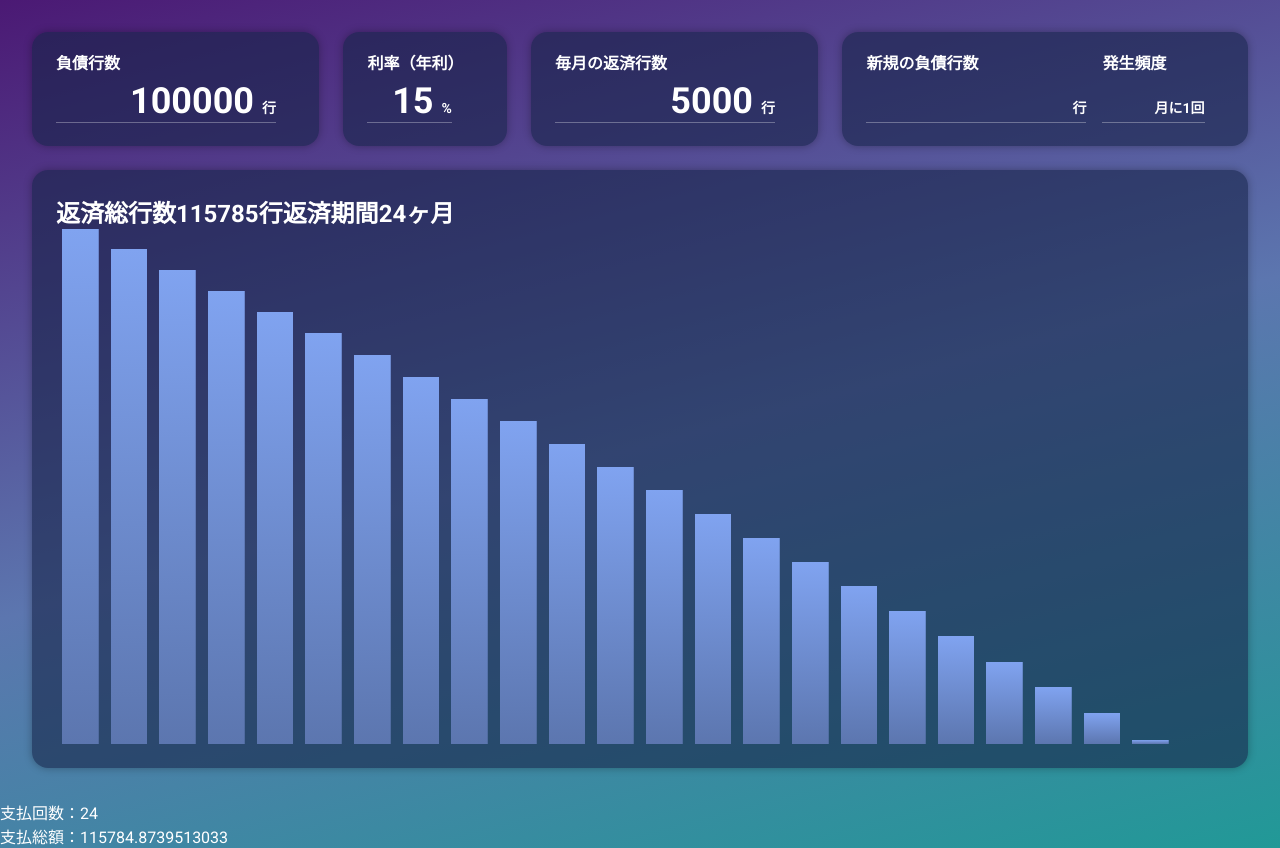
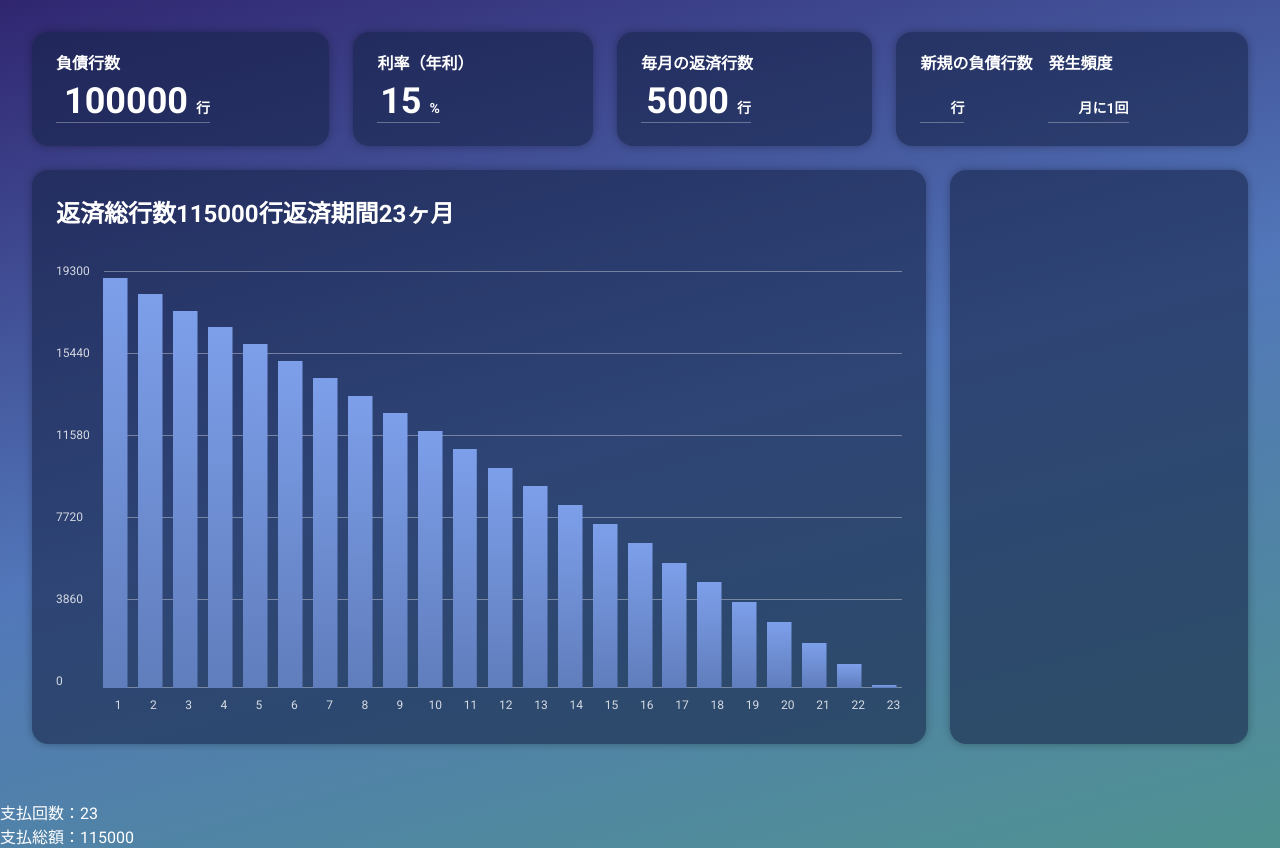
Before and after one commit to Crayfisher-zari/revolving-simulator, a Vue app: page / in a window 1280 px wide. Built offline with nearby package versions, Linux system fonts and the light colour scheme.

Commit message:
グラフ作成

```diff
--- a/src/App.vue
+++ b/src/App.vue
@@ -2,7 +2,6 @@
 import { ref, computed } from "vue";
 import GlobalLayout from "./components/GlobalLayout.vue";
 import NumberInput from "./components/NumberInput.vue";
-import ItemPanel from "./components/ItemPanel.vue";
 import GraphView from "./components/GraphView.vue";
 
 const debtRows = ref<number>(100000);
@@ -48,6 +47,10 @@ const calculated = computed(() => {
     // 今月の利子の支払額
     const paybackInterest = payback.value - paybackPrincipal;
 
+    if(remainedDebtBalanceOverZero === 0){
+      break;
+    }
+
     // リストを更新
     remainedDebtBalanceList.push(Math.round(remainedDebtBalanceOverZero));
     paybackPrincipalList.push(Math.round(paybackPrincipal));
@@ -76,60 +79,28 @@ const calculated = computed(() => {
 <template>
   <GlobalLayout>
     <template #debt>
-      <ItemPanel>
-        <NumberInput v-model.number="debtRows" label="負債行数" unit="行" />
-      </ItemPanel>
+      <NumberInput v-model.number="debtRows" label="負債行数" unit="行" />
     </template>
     <template #interestRate>
-      <ItemPanel>
-        <NumberInput
-          v-model.number="interestRate"
-          label="利率（年利）"
-          unit="%"
-          :digits="3"
-        />
-      </ItemPanel>
+      <NumberInput v-model.number="interestRate" label="利率（年利）" unit="%" :digits="3" />
     </template>
     <template #payback>
-      <ItemPanel>
-        <NumberInput
-          v-model.number="payback"
-          label="毎月の返済行数"
-          unit="行"
-          :digits="9"
-        />
-      </ItemPanel>
+      <NumberInput v-model.number="payback" label="毎月の返済行数" unit="行" :digits="9" />
     </template>
     <template #newDebt>
-      <ItemPanel>
-        <div class="newPayback">
-          <NumberInput
-            v-model.number="newPayback"
-            label="新規の負債行数"
-            unit="行"
-            :digits="9"
-          />
-          <NumberInput
-            v-model.number="perMonth"
-            label="発生頻度"
-            unit="月に1回"
-            :digits="2"
-          />
-        </div>
-      </ItemPanel>
+      <div class="newPayback">
+        <NumberInput v-model.number="newPayback" label="新規の負債行数" unit="行" :digits="9" />
+        <NumberInput v-model.number="perMonth" label="発生頻度" unit="月に1回" :digits="2" />
+      </div>
+    </template>
+    <template #rightBlank>
+      <h1 class="mainTitle">技術的負債リボ払い<br>シミュレーター</h1>
     </template>
     <template #graph>
-      <ItemPanel>
-        <GraphView
-          :is-infinity="calculated.isInfinity"
-          :count="calculated.count"
-          :total-amount="calculated.totalAmount"
-          :remained-debt-balance-list="calculated.remainedDebtBalanceList"
-          :payback-interest-list="calculated.paybackInterestList"
-          :payback-principal-list="calculated.paybackPrincipalList"
-          :interest-list="calculated.interestList"
-        />
-      </ItemPanel>
+      <GraphView :is-infinity="calculated.isInfinity" :count="calculated.count" :total-amount="calculated.totalAmount"
+        :remained-debt-balance-list="calculated.remainedDebtBalanceList"
+        :payback-interest-list="calculated.paybackInterestList"
+        :payback-principal-list="calculated.paybackPrincipalList" :interest-list="calculated.interestList" />
     </template>
   </GlobalLayout>
 
@@ -142,4 +113,9 @@ const calculated = computed(() => {
   display: flex;
   column-gap: 16px;
 }
+
+.mainTitle{
+  font-size: 16px;
+  font-weight: bold;
+}
 </style>
--- a/src/assets/style.css
+++ b/src/assets/style.css
@@ -4,8 +4,8 @@
   -moz-osx-font-smoothing: grayscale;
 
   --color-background-panel: rgb(23 35 73 / 60%);
-  --color-text-primary: #fff;
-  --color-text-secondary: #999;
+  --color-text-primary: rgb(255 255 255 / 100%);
+  --color-text-secondary: rgb(255 255 255 / 80%);
   --ease-out-quart: cubic-bezier(0.25, 1, 0.5, 1);
 }
 
@@ -20,9 +20,9 @@ html {
   min-height: 100vh;
   background-image: linear-gradient(
     -15deg,
-    #219997 0%,
-    #5c76af 48%,
-    #4b1974 100%
+    #4f9290 0%,
+    #5277ba 50%,
+    #302670 100%
   );
 }
 
--- a/src/components/GlobalLayout.vue
+++ b/src/components/GlobalLayout.vue
@@ -1,21 +1,44 @@
-<script lang="ts" setup></script>
+<script lang="ts" setup>
+import ItemPanel from "./ItemPanel.vue";
+
+</script>
 <template>
   <div class="globalWrapper">
     <div class="layout">
       <div class="debtRows">
+        <ItemPanel>
           <slot name="debt"></slot>
+        </ItemPanel>
       </div>
       <div class="interestRate">
+        <ItemPanel>
           <slot name="interestRate"></slot>
+        </ItemPanel>
       </div>
       <div class="payback">
+        <ItemPanel>
           <slot name="payback"></slot>
+        </ItemPanel>
       </div>
       <div class="newDebt">
+        <ItemPanel>
           <slot name="newDebt"></slot>
+        </ItemPanel>
       </div>
+      <div class="rightBlank">
+
+      </div>
+      <div class="graphAndList">
         <div class="graph">
+          <ItemPanel>
             <slot name="graph"></slot>
+          </ItemPanel>
+        </div>
+        <div class="list">
+          <ItemPanel>
+            <slot name="list"></slot>
+          </ItemPanel>
+        </div>
       </div>
     </div>
   </div>
@@ -29,12 +52,22 @@
 
 .layout {
   display: grid;
-  grid-template: "debtRows interestRate payback newDebt" auto "graph graph graph  graph" 1fr / auto auto auto auto;
+  grid-template: "debtRows interestRate payback newDebt" auto "graph graph graph graph" 1fr / auto auto auto auto;
   gap: 24px;
   height: 100%;
 }
 
-.graph {
+.graphAndList {
   grid-area: graph;
+  display: flex;
+  column-gap: 24px;
+}
+
+.graph{
+  width: 75%;
+}
+
+.list{
+  width: 25%;
 }
 </style>
--- a/src/components/GraphView.vue
+++ b/src/components/GraphView.vue
@@ -1,4 +1,5 @@
 <script lang="ts" setup>
+import { computed } from "vue";
 type Props = {
   isInfinity: boolean;
   count: number;
@@ -8,33 +9,41 @@ type Props = {
   paybackInterestList: number[];
   interestList: number[];
 };
-defineProps<Props>();
+const props = defineProps<Props>();
+
+const yAxisBase = computed(() => Math.round(Math.max(...props.remainedDebtBalanceList) / 500) * 100);
 </script>
 <template>
   <div class="wrapper">
     <h2>
       <span>
-        <span class="total">返済総行数</span
-        ><span class="number">{{ Math.round(totalAmount) }}</span
-        ><span class="unit">行</span>
+        <span class="total">返済総行数</span><span class="number">{{ Math.round(totalAmount) }}</span><span
+          class="unit">行</span>
       </span>
       <span>
-        <span class="total">返済期間</span
-        ><span class="number">{{ count }}</span
-        ><span class="unit">ヶ月</span>
+        <span class="total">返済期間</span><span class="number">{{ count }}</span><span class="unit">ヶ月</span>
       </span>
     </h2>
     <div class="graphArea">
+      <div class="barChartRules">
+        <div class="yAxis yAxis0">0</div>
+        <div class="yAxis yAxis1">{{ yAxisBase / 5 * 1 }}</div>
+        <div class="yAxis yAxis2">{{ yAxisBase / 5 * 2 }}</div>
+        <div class="yAxis yAxis3">{{ yAxisBase / 5 * 3 }}</div>
+        <div class="yAxis yAxis4">{{ yAxisBase / 5 * 4 }}</div>
+        <div class="yAxis yAxis5">{{ yAxisBase / 5 * 5 }}</div>
+
+        <div class="xAxis" v-for="(xAsix,index) in remainedDebtBalanceList" :key="index" :style="{
+          left: `calc(62px + ${100 / (remainedDebtBalanceList.length +1) * index }%)`,
+        }">
+          {{ index + 1 }}
+        </div>
+      </div>
       <div class="barChart">
-        <div
-          v-for="(remained, index) in remainedDebtBalanceList"
-          :key="index"
-          class="bar"
-          :style="{
-            height: `${(remained / remainedDebtBalanceList[0]) * 100}%`,
-            width: `${100 / remainedDebtBalanceList.length}%`,
-          }"
-        >
+        <div v-for="(remained, index) in remainedDebtBalanceList" :key="index" class="bar" :style="{
+          height: `${(remained / remainedDebtBalanceList[0]) * 100}%`,
+          width: `${100 / remainedDebtBalanceList.length}%`,
+        }">
           <div class="barInner"></div>
         </div>
       </div>
@@ -53,12 +62,76 @@ defineProps<Props>();
   width: 100%;
   height: 100%;
   overflow: auto;
+  position: relative;
+  z-index: 0;
+  padding-top: 10%;
+}
+
+.barChartRules {
+  position: absolute;
+  bottom: 32px;
+  width: 100%;
+  height: calc(90% - 32px);
+  z-index: -1;
+}
+
+.yAxis {
+  position: absolute;
+  width: 100%;
+  font-size: 12px;
+  color: var(--color-text-secondary);
+  background-image: linear-gradient(0deg, rgb(255 255 255 / 35%), rgb(255 255 255 / 35%));
+  background-size: calc(100% - 48px) 1px;
+  background-repeat: no-repeat;
+  background-position: right 0% top 50%;
+}
+
+.yAxis0 {
+  bottom: 0;
+  background-position: right 0% bottom 0%;
+}
+
+.yAxis1 {
+  bottom: 20%;
+}
+
+.yAxis2 {
+  bottom: 40%;
+}
+
+.yAxis3 {
+  bottom: 60%;
+}
+
+.yAxis4 {
+  bottom: 80%;
+}
+
+.yAxis5 {
+  bottom: 100%;
+}
+
+.xAxis {
+  position: absolute;
+  display: inline-flex;
+  justify-content: center;
+  text-align: center;
+  width: 0;
+
+  bottom: -24px;
+  font-size: 12px;
+  color: var(--color-text-secondary);
 }
 
 .barChart {
+  position: absolute;
+  bottom: 0;
+  width: 100%;
   display: flex;
   align-items: flex-end;
-  height: 100%;
+  height: 90%;
+  padding-left: 42px;
+  padding-bottom: 32px;
 }
 
 .bar {
@@ -70,9 +143,9 @@ defineProps<Props>();
 .barInner {
   width: 100%;
   height: 100%;
-  background-image: linear-gradient(0deg, #5c76af, #80a3f0);
+  background-image: linear-gradient(0deg, #607dbc, rgb(125, 159, 234));
   background-repeat: no-repeat;
   background-position: 50% 0;
-  background-size: 75% 100%;
+  background-size: 70% 100%;
 }
 </style>
--- a/src/components/NumberInput.vue
+++ b/src/components/NumberInput.vue
@@ -1,4 +1,5 @@
 <script lang="ts" setup>
+import {computed} from "vue";
 type Props = {
   label: string;
   unit?: string;
@@ -9,13 +10,16 @@ withDefaults(defineProps<Props>(), {
   digits: 9,
 });
 const model = defineModel<number>();
+const liveDigits = computed(() => {
+  return model.value?.toString().length ?? 1;
+});
 </script>
 <template>
   <div class="wrapper">
     <label class="labelAndInput">
       <span class="labelName">{{ label }}</span>
       <div class="inputWrapper">
-        <input v-model.number="model" type="text" :maxlength="digits" />
+        <input v-model.number="model" type="text" :maxlength="digits"/>
         <span v-if="unit" class="unit">{{ unit }}</span>
       </div>
     </label>
@@ -67,7 +71,7 @@ const model = defineModel<number>();
 }
 
 input {
-  width: calc(22px * v-bind(digits));
+  width: calc(22px * v-bind(liveDigits));
   font-size: 36px;
   font-weight: bold;
   color: var(--color-text-primary);
```
Lines whose indentation alone changed are shown as unchanged.
